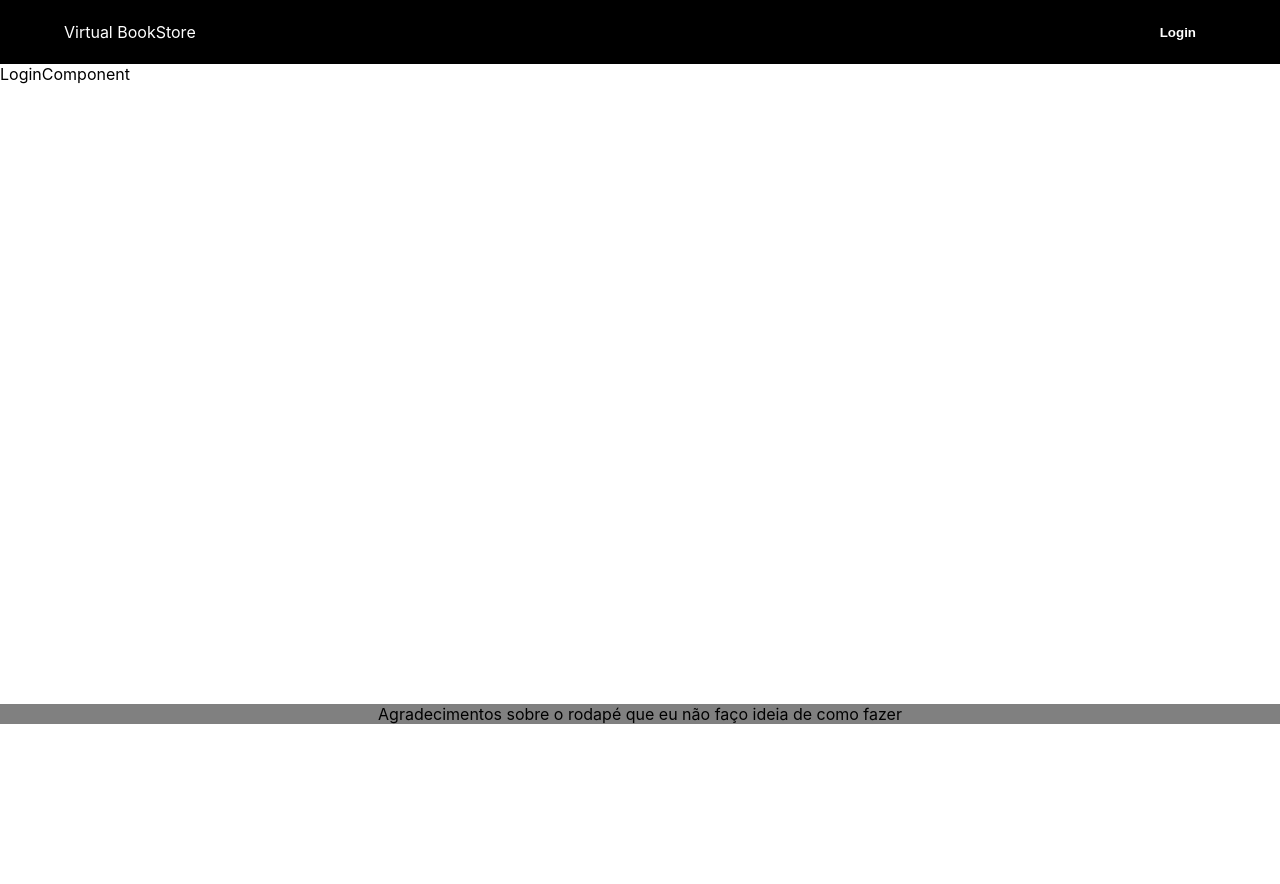
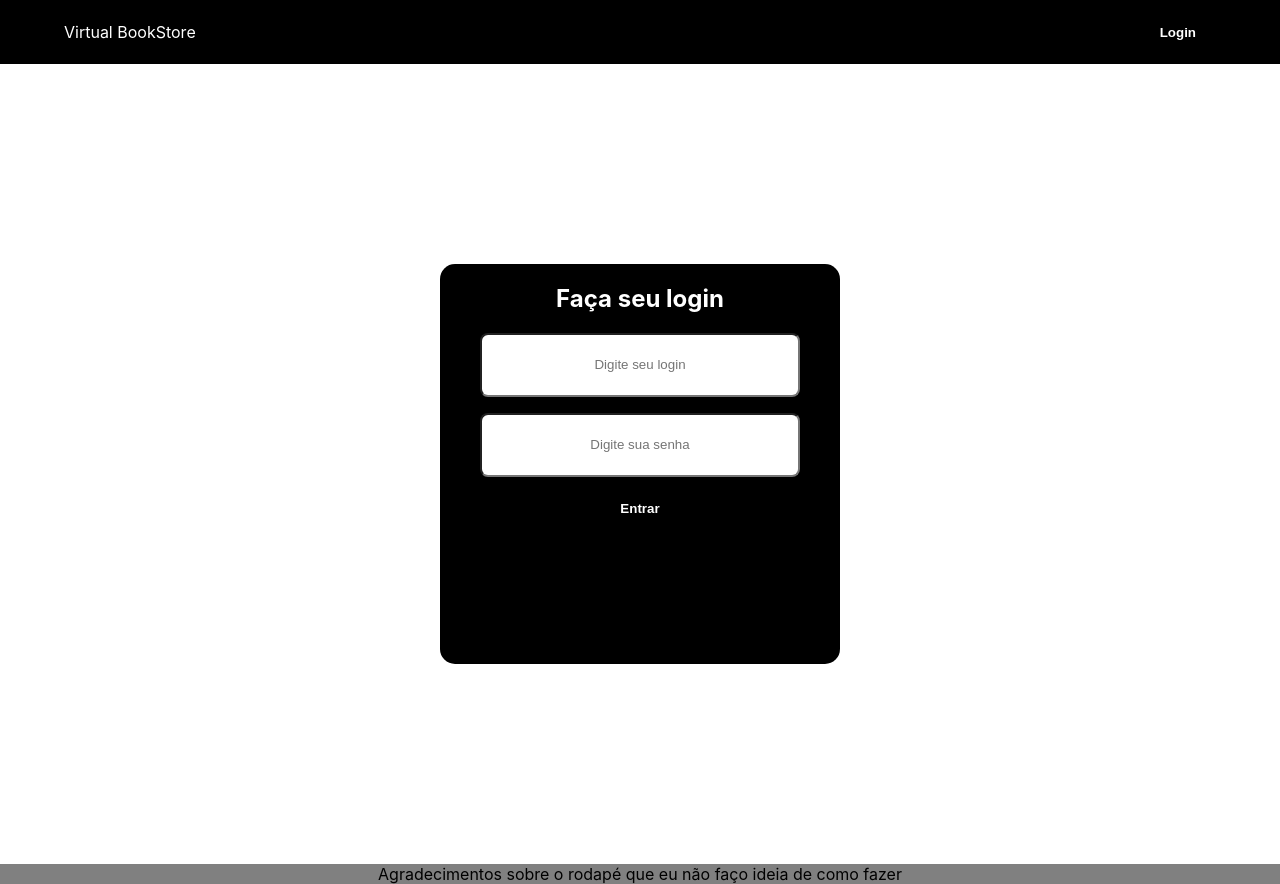
Before and after one commit to dcarvallho/virtual-bookstore, a Next.js app: page /login in a window 1280 px wide. Before the commit the page ends 800 px from the top, so only its background shows below. Built offline with nearby package versions, Linux system fonts and the light colour scheme.

Commit message:
feat: adjustement in login screen

```diff
--- a/src/components/button/style.module.css
+++ b/src/components/button/style.module.css
@@ -4,4 +4,5 @@
     color: white;
     font-weight: bold;
     border: none;
+    cursor: pointer;
 }
--- a/src/components/login/index.js
+++ b/src/components/login/index.js
@@ -1,8 +1,21 @@
 import React from "react";
+import ButtonComponent from "../button";
+import InputComponent from "../input";
 import style from "./style.module.css";
 
 const LoginComponent = () => {
-  return <div>LoginComponent</div>;
+  return (
+    <div className={style.container}>
+      <main className={style.cardLogin}>
+        <h2>Faça seu login</h2>
+        <form className={style.formLogin}>
+          <InputComponent placeHolder="Digite seu login"/>
+          <InputComponent placeHolder="Digite sua senha"/>
+          <ButtonComponent>Entrar</ButtonComponent>
+        </form>
+      </main>
+    </div>
+  );
 };
 
 export default LoginComponent;
--- a/src/components/login/style.module.css
+++ b/src/components/login/style.module.css
@@ -0,0 +1,22 @@
+.container {
+    height: 100vh;
+    display: flex;
+    justify-content: center;
+    align-items: center;
+}
+
+.cardLogin {
+    text-align: center;
+    width: 400px;
+    height: 400px;
+    background-color: black;
+    border-radius: 15px;
+    color: white;
+}
+
+.formLogin {
+    display: flex;
+    flex-direction: column;
+    align-items: center;
+    gap: 1rem;
+}
--- a/src/components/wrapper/navbar/index.js
+++ b/src/components/wrapper/navbar/index.js
@@ -11,10 +11,14 @@ const Navbar = () => {
     router.push("/login");
   };
 
+  const handleBackPage = () => {
+    router.back();
+  }
+
   return (
     <>
       <nav className={style.navbarMain}>
-        <div>{CORE_NAME}</div>
+        <div onClick={handleBackPage}>{CORE_NAME}</div>
         <div className={style.loginLogout}>
           <ButtonComponent onClick={handleChangePage}>
             Login
```
